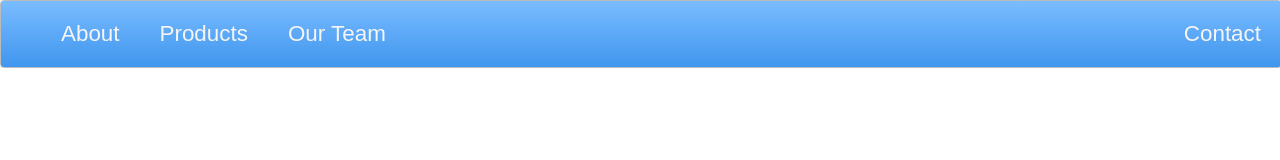
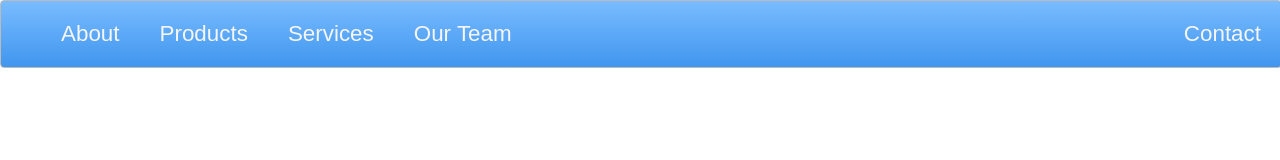
Before and after one commit to pinkgravity14/background-gen2, a plain HTML site: page index.html in a window 1280 px wide. Shown: the top 160 px of the page. Drawn offline with Linux system fonts and the light colour scheme.

Commit message:
Add New Navigation

```diff
--- a/index.html
+++ b/index.html
@@ -9,6 +9,7 @@
       <ul class="main-nav">
           <li><a href="">About</a></li>
           <li><a href="">Products</a></li>
+          <li><a href="">Services</a></li>
           <li><a href="">Our Team</a></li>
           <li class="push"><a href="">Contact</a></li>
   </ul>
```
